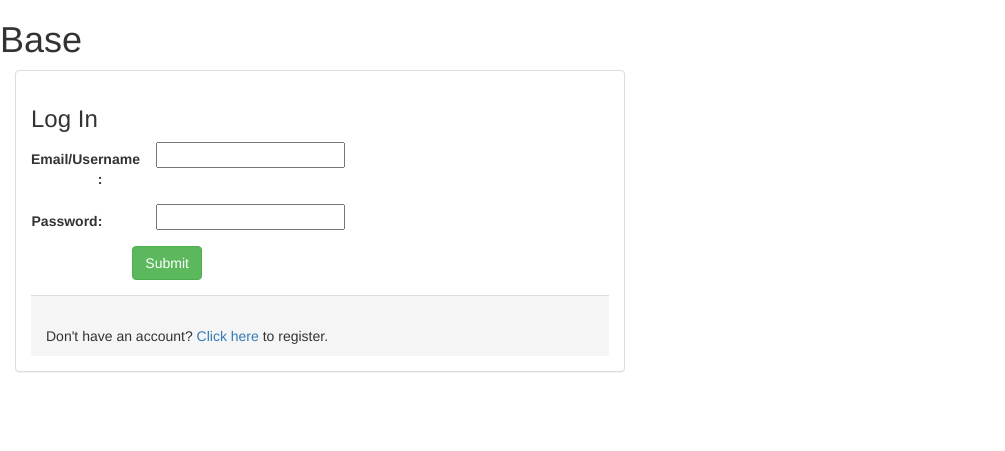
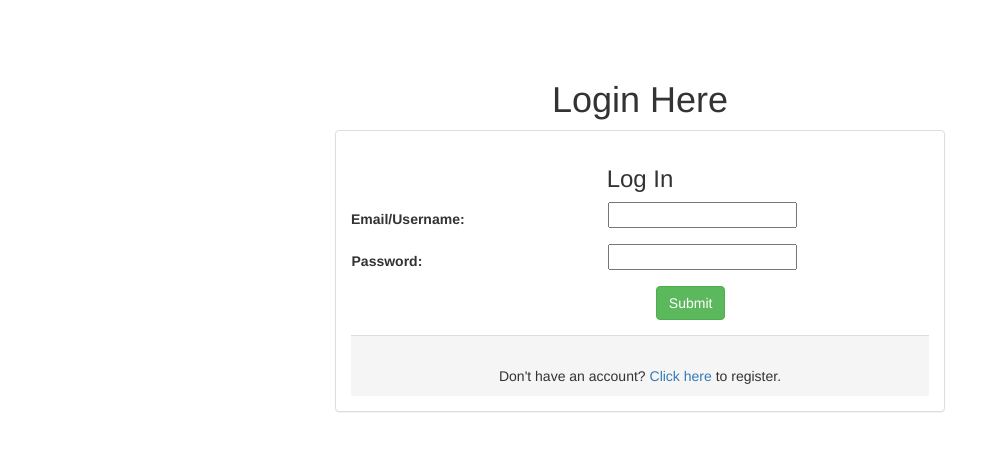
Before and after one commit to sakshi7896/Share-n-care-an-online-student-help-platform, a Django app: template UserAccount/templates/UserAccount/login.html in a window 1280 px wide. Shown: the top 451 px of the page, without its empty margins (0-1005 px from the left). Run offline with Django 3.2, Linux system fonts and the light colour scheme; the template is opened without the code that fills it, so the values that code supplies are empty; some libraries are stand-ins or nearby versions.

Commit message:
Logout added, formatted login page and contact us page

```diff
--- a/UserAccount/templates/UserAccount/contactus.html
+++ b/UserAccount/templates/UserAccount/contactus.html
@@ -1 +1,5 @@
-<iframe src="https://docs.google.com/forms/d/e/1FAIpQLScKPOWRdJQrpyx-09aL6gRpxm23iGdcTGwlQINWmGF0Esz6Ng/viewform?embedded=true" width="760" height="500" frameborder="0" marginheight="0" marginwidth="0">Loading...</iframe>
+<br>
+<br>
+<br>
+<div align="center"><iframe src="https://docs.google.com/forms/d/e/1FAIpQLScKPOWRdJQrpyx-09aL6gRpxm23iGdcTGwlQINWmGF0Esz6Ng/viewform?embedded=true" width="760" height="500" frameborder="0" marginheight="0" marginwidth="0">Loading...</iframe>
+</div>
--- a/UserAccount/templates/UserAccount/login.html
+++ b/UserAccount/templates/UserAccount/login.html
@@ -1,10 +1,18 @@
 {% extends 'base.html' %}
+  {% block head %}
+  <title> Login - ShareAndCare</title>
+  {% endblock %}
+  {%block body %}
+  <br> <br> <br>
+  <h1 align="center"> Login Here </h1>
 
 {% block login %}
+
 <div class="container-fluid">
 
-    <div class="row">
-        <div class="col-sm-12 col-md-6">
+    <div class="row" align="center">
+      <div class="col-md-3"></div>
+        <div class="col-md-6">
             <div class="panel panel-default">
                 <div class="panel-body">
                     <h3>Log In</h3>
@@ -15,7 +23,7 @@
                         {% csrf_token %}
                         <div class="form-group">
                             <label class="control-label col-sm-2" for="id_username">
-                                Email/Username :
+                                Email/Username:
                             </label>
                             <div class="col-sm-10">
                                  &nbsp;&nbsp;&nbsp;&nbsp;&nbsp;&nbsp;<input id="id_username" maxlength="30" name="username" type="text">
@@ -41,8 +49,10 @@
                 </div>
             </div>
         </div>
+        <div class="col-md-3"></div>
     </div>
 
 </div>
 
 {% endblock %}
+{% endblock %}
--- a/UserAccount/urls.py
+++ b/UserAccount/urls.py
@@ -1,8 +1,8 @@
 from django.conf.urls import include,url
-from django.contrib.auth.views import login, password_reset, password_reset_done, password_reset_confirm,password_reset_complete
+from django.contrib.auth.views import login,logout, password_reset, password_reset_done, password_reset_confirm,password_reset_complete
 from . import views
 urlpatterns = [
-    url(r'^login/',login, {'template_name': 'UserAccount/login.html'}),
+    url(r'^login',login, {'template_name': 'UserAccount/login.html'}),
     url(r'^password_reset/$', password_reset, name='password_reset'),
     url(r'^password_reset/done/$', password_reset_done, name='password_reset_done'),
     url(r'^reset/(?P<uidb64>[0-9A-Za-z_\-]+)/(?P<token>[0-9A-Za-z]{1,13}-[0-9A-Za-z]{1,20})/$',password_reset_confirm, name='password_reset_confirm'),
@@ -10,5 +10,6 @@ urlpatterns = [
     url(r'^register',views.register,name='register'),
     url(r'^login_user/$', views.login_user, name='login_user'),
     url(r'^write-to-us/$', views.writetous, name='writetous'),
+    url(r'^logout/',logout,{'template_name': 'UserAccount/logout.html'}),
 
 ]
```
Also changed, not shown: UserAccount/templates/UserAccount/logout.html (added, +8 -0 lines), UserAccount/views.py (+8 -5 lines), db.sqlite3, 2 other files.
